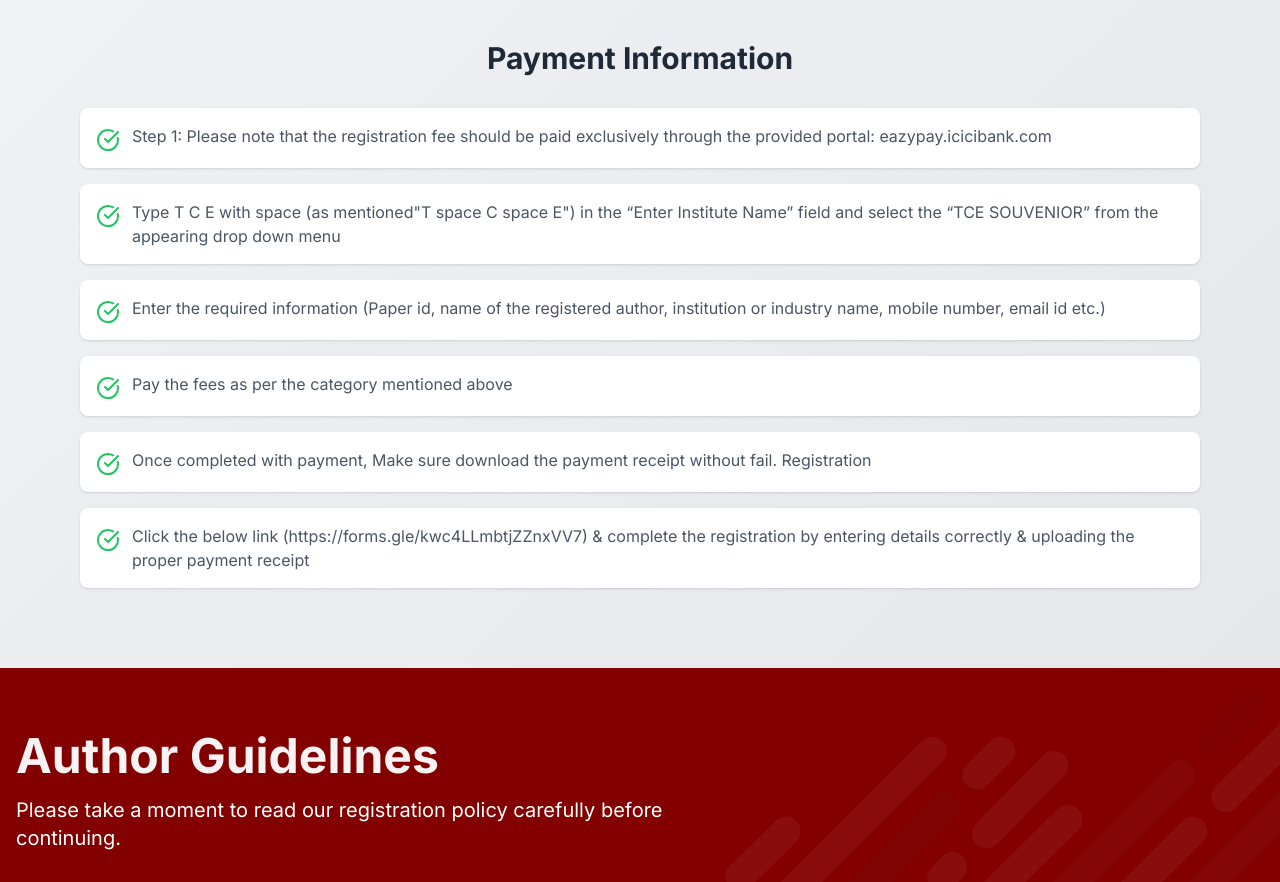
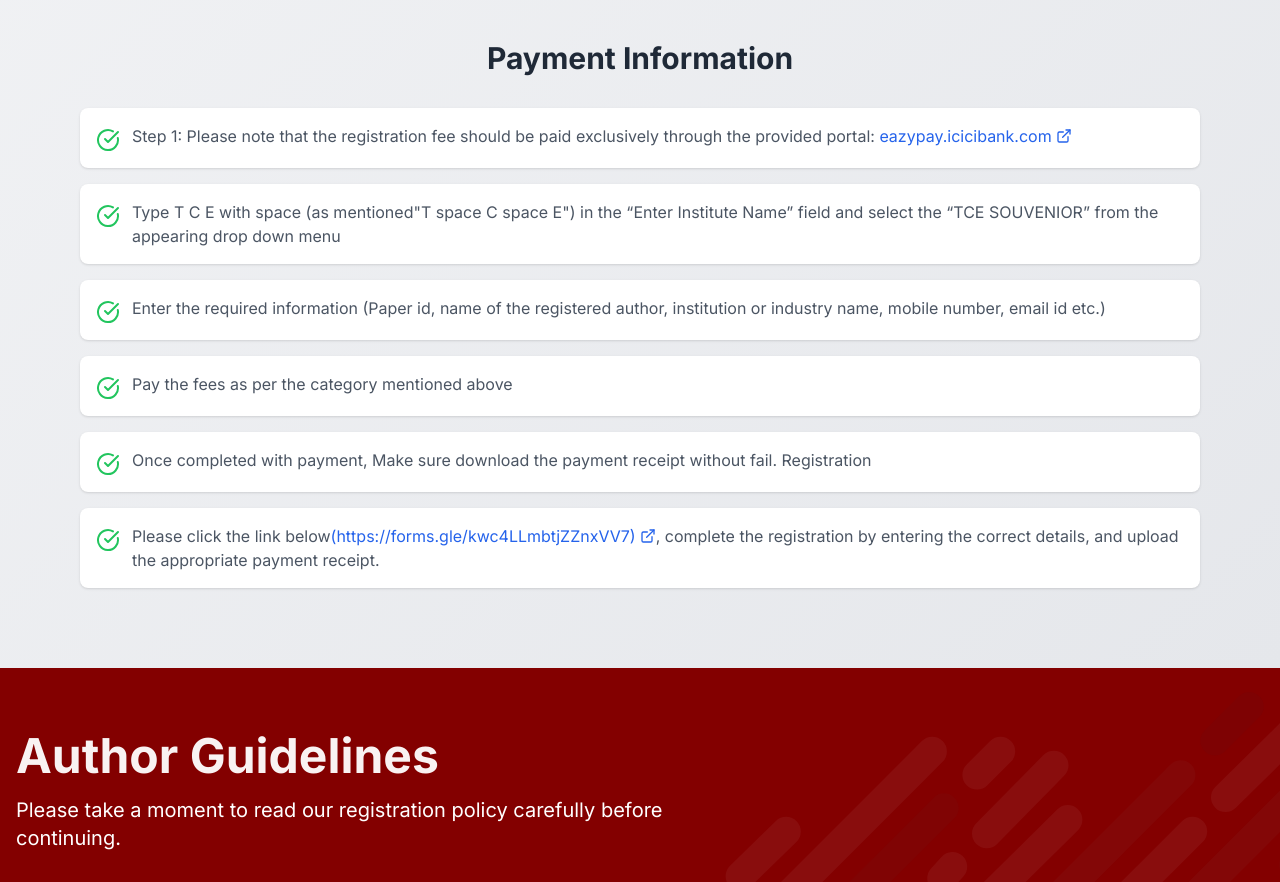
Before and after one commit to kmrsanthosh/TCEResearchConclave, a Next.js app: page / in a window 1280 px wide. Shown: the part 3280-4162 px from the top of the page. Built offline with nearby package versions, Linux system fonts and the light colour scheme.

Commit message:
Refactor PaymentInformation component and update payment instructions

```diff
--- a/components/PaymentInformation.tsx
+++ b/components/PaymentInformation.tsx
@@ -1,10 +1,11 @@
 import React from "react";
 import { motion } from "framer-motion";
-import { CheckCircle } from "lucide-react";
+import { CheckCircle, ExternalLink } from "lucide-react";
+import Link from "next/link";
 
 const PaymentInformation: React.FC = () => {
   return (
-    <div className="sm:p-6 md:p-8 rounded-lg ">
+    <div className="sm:p-6 md:p-8 rounded-lg mt-10 md:mt-0">
       <h2 className="text-3xl text-center font-bold text-gray-800 mb-6">
         Payment Information
       </h2>
@@ -20,7 +21,15 @@ const PaymentInformation: React.FC = () => {
           <p className="text-gray-600">
             Step 1: Please note that the registration fee should be paid
             exclusively through the provided portal:{" "}
-            <a>eazypay.icicibank.com</a>
+            <Link
+              href={"https://eazypay.icicibank.com/homePage"}
+              target="_blank"
+              rel="noopener noreferrer"
+              className="inline-flex items-center text-blue-600 hover:text-blue-800"
+            >
+              eazypay.icicibank.com
+              <ExternalLink className="ml-1 h-4 w-4" />
+            </Link>
           </p>
         </motion.div>
         <motion.div
@@ -79,9 +88,18 @@ const PaymentInformation: React.FC = () => {
         >
           <CheckCircle className="h-6 w-6 text-green-500 mr-3 flex-shrink-0 mt-1" />
           <p className="text-gray-600">
-            Click the below link (https://forms.gle/kwc4LLmbtjZZnxVV7) &
-            complete the registration by entering details correctly & uploading
-            the proper payment receipt{" "}
+            Please click the link below
+            <Link
+              href={"https://forms.gle/kwc4LLmbtjZZnxVV7"}
+              target="_blank"
+              rel="noopener noreferrer"
+              className="inline-flex items-center text-blue-600 hover:text-blue-800"
+            >
+              (https://forms.gle/kwc4LLmbtjZZnxVV7)
+              <ExternalLink className="ml-1 h-4 w-4" />
+            </Link>
+            , complete the registration by entering the correct details, and
+            upload the appropriate payment receipt.
           </p>
         </motion.div>
       </div>
```
